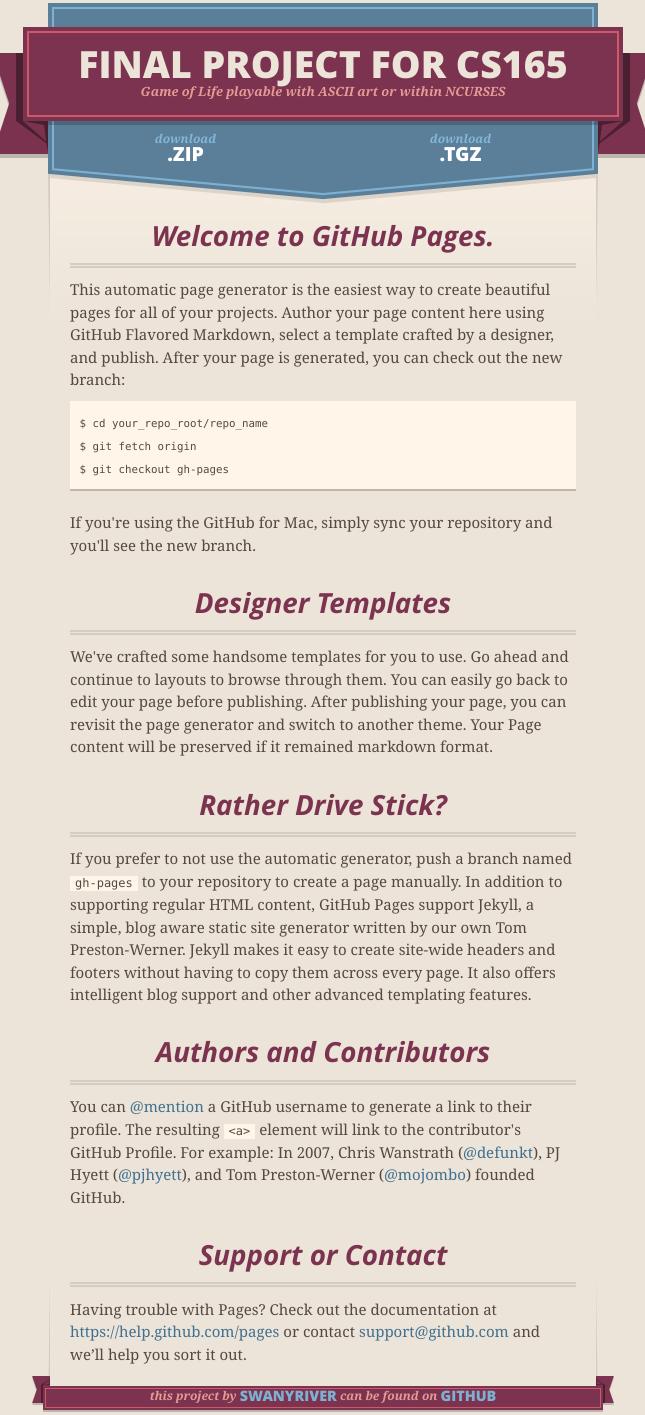
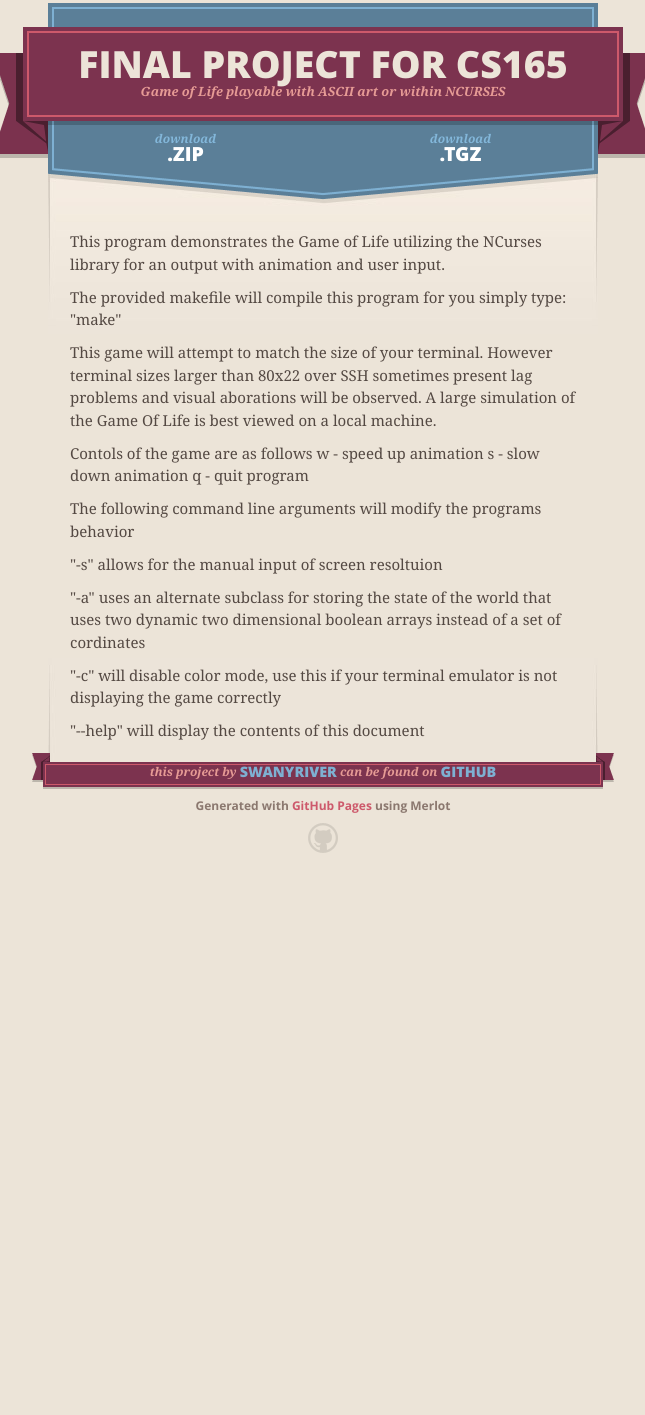
Before and after one commit to swanyriver/finalProject, a plain HTML site: page index.html in a window 1280 px wide. Shown: the part 11-1426 px from the top of the page, without its empty margins (317-962 px from the left). After the commit the page ends 904 px from the top, so only its background shows below. Drawn offline with nearby package versions, Linux system fonts and the light colour scheme.

```diff
--- a/index.html
+++ b/index.html
@@ -46,37 +46,33 @@
 
 
       <section id="main_content">
-        <h3>
-<a id="welcome-to-github-pages" class="anchor" href="#welcome-to-github-pages" aria-hidden="true"><span class="octicon octicon-link"></span></a>Welcome to GitHub Pages.</h3>
+        <p>This program demonstrates the Game of Life utilizing the NCurses library for
+an output with animation and user input.</p>
 
-<p>This automatic page generator is the easiest way to create beautiful pages for all of your projects. Author your page content here using GitHub Flavored Markdown, select a template crafted by a designer, and publish. After your page is generated, you can check out the new branch:</p>
+<p>The provided makefile will compile this program for you simply type:
+"make"</p>
 
-<pre><code>$ cd your_repo_root/repo_name
-$ git fetch origin
-$ git checkout gh-pages
-</code></pre>
+<p>This game will attempt to match the size of your terminal.  However terminal
+sizes larger than 80x22 over SSH sometimes present lag problems and visual
+aborations will be observed.  A large simulation of the Game Of Life is
+best viewed on a local machine.</p>
 
-<p>If you're using the GitHub for Mac, simply sync your repository and you'll see the new branch.</p>
+<p>Contols of the game are as follows
+w - speed up animation
+s - slow down animation
+q - quit program</p>
 
-<h3>
-<a id="designer-templates" class="anchor" href="#designer-templates" aria-hidden="true"><span class="octicon octicon-link"></span></a>Designer Templates</h3>
+<p>The following command line arguments will modify the programs behavior</p>
 
-<p>We've crafted some handsome templates for you to use. Go ahead and continue to layouts to browse through them. You can easily go back to edit your page before publishing. After publishing your page, you can revisit the page generator and switch to another theme. Your Page content will be preserved if it remained markdown format.</p>
+<p>"-s" allows for the manual input of screen resoltuion</p>
 
-<h3>
-<a id="rather-drive-stick" class="anchor" href="#rather-drive-stick" aria-hidden="true"><span class="octicon octicon-link"></span></a>Rather Drive Stick?</h3>
+<p>"-a" uses an alternate subclass for storing the state of the world that uses
+     two dynamic two dimensional boolean arrays instead of a set of cordinates</p>
 
-<p>If you prefer to not use the automatic generator, push a branch named <code>gh-pages</code> to your repository to create a page manually. In addition to supporting regular HTML content, GitHub Pages support Jekyll, a simple, blog aware static site generator written by our own Tom Preston-Werner. Jekyll makes it easy to create site-wide headers and footers without having to copy them across every page. It also offers intelligent blog support and other advanced templating features.</p>
+<p>"-c" will disable color mode, use this if your terminal emulator is not
+     displaying the game correctly</p>
 
-<h3>
-<a id="authors-and-contributors" class="anchor" href="#authors-and-contributors" aria-hidden="true"><span class="octicon octicon-link"></span></a>Authors and Contributors</h3>
-
-<p>You can <a href="https://github.com/blog/821" class="user-mention">@mention</a> a GitHub username to generate a link to their profile. The resulting <code>&lt;a&gt;</code> element will link to the contributor's GitHub Profile. For example: In 2007, Chris Wanstrath (<a href="https://github.com/defunkt" class="user-mention">@defunkt</a>), PJ Hyett (<a href="https://github.com/pjhyett" class="user-mention">@pjhyett</a>), and Tom Preston-Werner (<a href="https://github.com/mojombo" class="user-mention">@mojombo</a>) founded GitHub.</p>
-
-<h3>
-<a id="support-or-contact" class="anchor" href="#support-or-contact" aria-hidden="true"><span class="octicon octicon-link"></span></a>Support or Contact</h3>
-
-<p>Having trouble with Pages? Check out the documentation at <a href="https://help.github.com/pages">https://help.github.com/pages</a> or contact <a href="mailto:support@github.com">support@github.com</a> and we’ll help you sort it out.</p>
+<p>"--help" will display the contents of this document</p>
       </section>
 
       <footer>
```
Also changed, not shown: params.json (+1 -1 lines).
